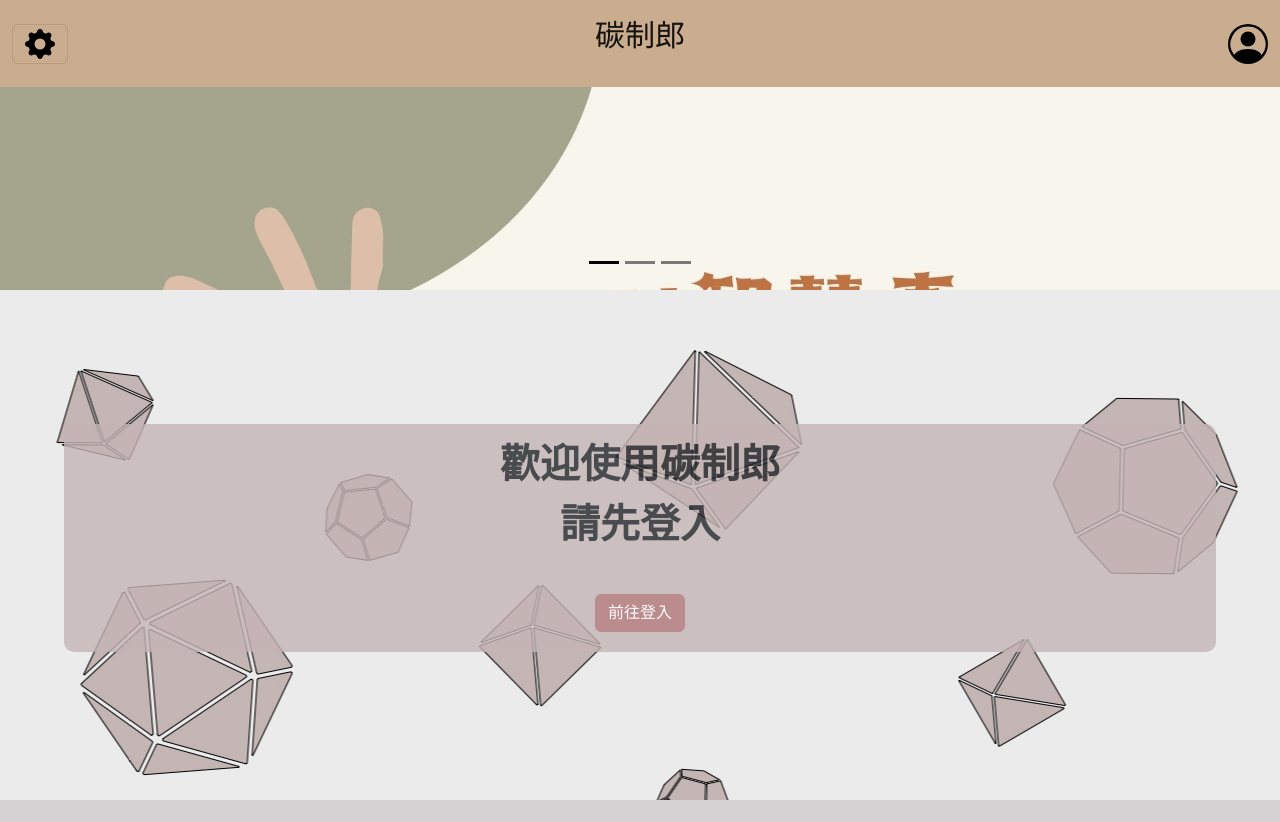
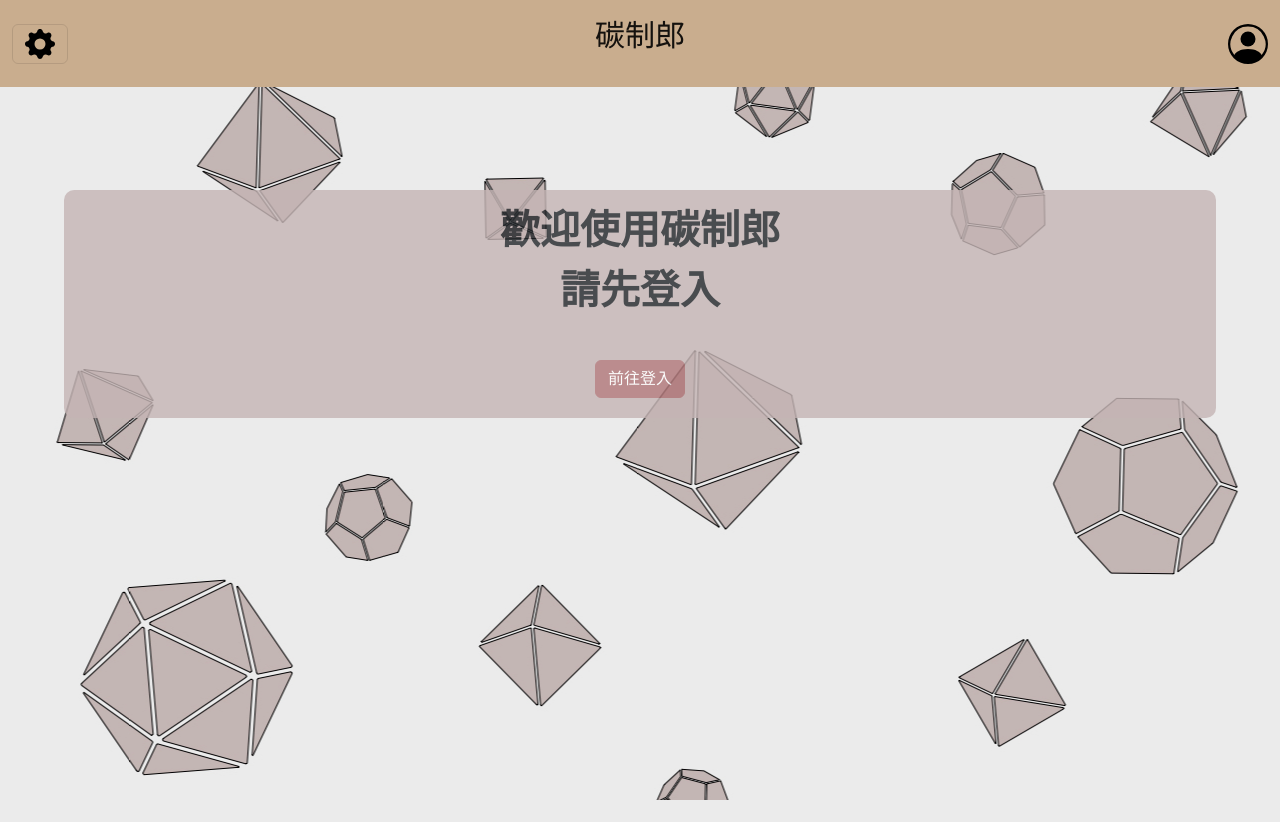
Before and after one commit to PinRay22/sa, a Django app: page /indexf/ in a window 1280 px wide. After the commit the page ends 800 px from the top, so only its background shows below. Run offline with Django 3.2, Linux system fonts and the light colour scheme.

Commit message:
Update before_login.html

```diff
--- a/templates/before_login.html
+++ b/templates/before_login.html
@@ -228,31 +228,9 @@
     <div class="container1">
         <div class="inner"></div>
     </div>
-    <div class="main_body" style="position: absolute; top:0px; ">
-        <div class="tab-pane show main_body" id="pills-home" role="tabpanel" aria-labelledby="pills-home-tab">
-            <div id="carouselHomeAd" class="carousel carousel-dark slide" data-bs-ride="carousel">
-                <div class="carousel-indicators">
-                    <button type="button" data-bs-target="#carouselHomeAd" data-bs-slide-to="0" class="active"
-                        aria-current="true" aria-label="Slide 1"></button>
-                    <button type="button" data-bs-target="#carouselHomeAd" data-bs-slide-to="1"
-                        aria-label="Slide 2"></button>
-                    <button type="button" data-bs-target="#carouselHomeAd" data-bs-slide-to="2"
-                        aria-label="Slide 3"></button>
-                </div>
-                <div class="carousel-inner" style="background-color: black; height: 210px;">
-                    <div class="carousel-item active">
-                        <img src="../static/img/slidead1.jpg" class="d-block w-100" alt="...">
-                    </div>
-                    <div class="carousel-item">
-                        <img src="../static/img/slidead2.jpg" class="d-block w-100" alt="...">
-                    </div>
-                    <div class="carousel-item">
-                        <img src="../static/img/slidead3.jpg" class="d-block w-100" alt="...">
-                    </div>
-                </div>
-            </div>
-        </div>
-        <div class="mid_body" style="text-align: center; margin-top:5%; opacity:0.8;">
+    <div class="main_body" style="position: absolute; top:50px; ">
+
+        <div class="mid_body" style="text-align: center; opacity:0.8;">
             <p style="font-size: 40px; opacity:1;"><b>歡迎使用碳制郎<br>請先登入</b></p><br>
             <a href="/login/" class="btn btn-primary" id="membtn" style="opacity: 1;">前往登入</a>
         </div>
```
